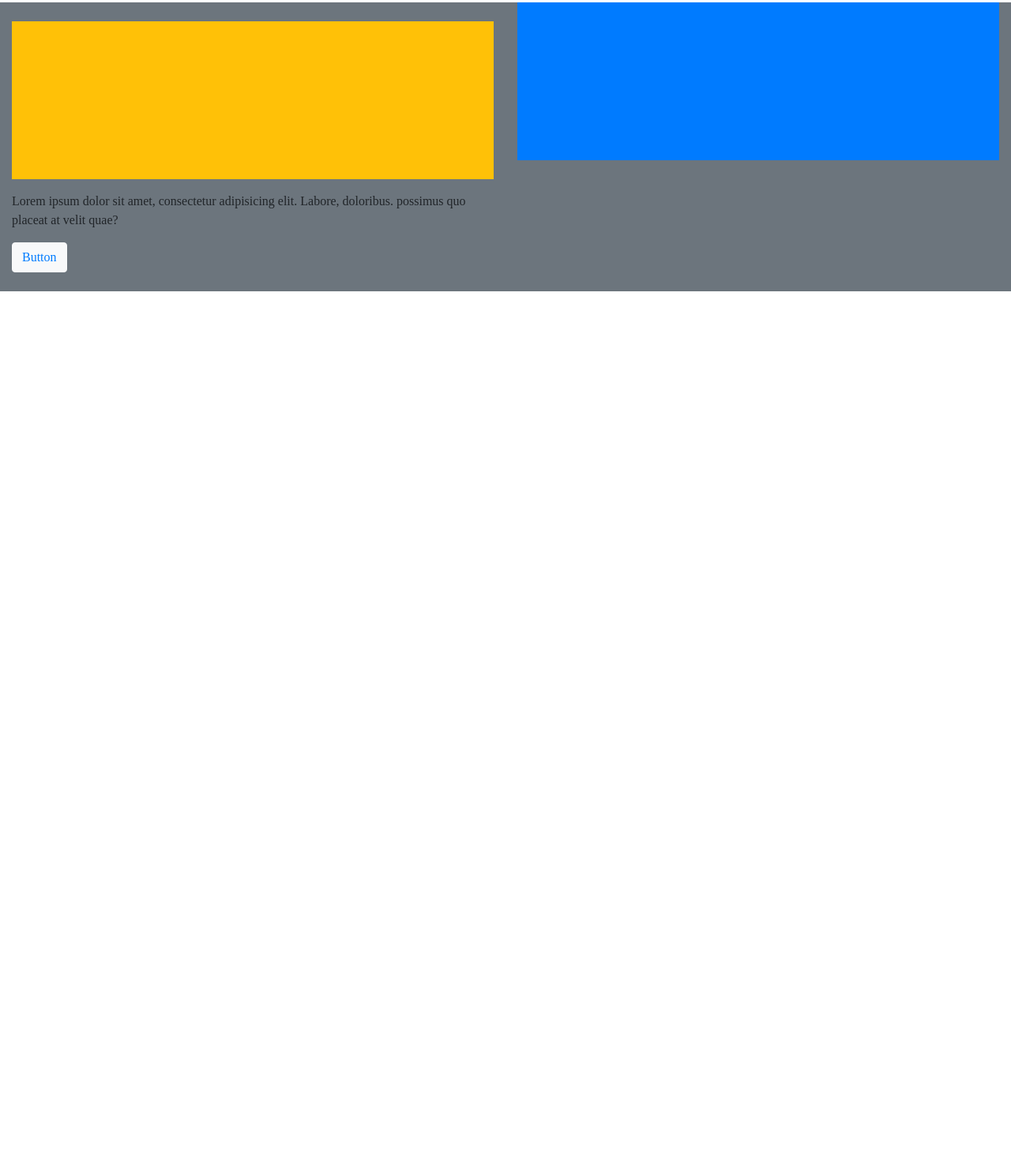
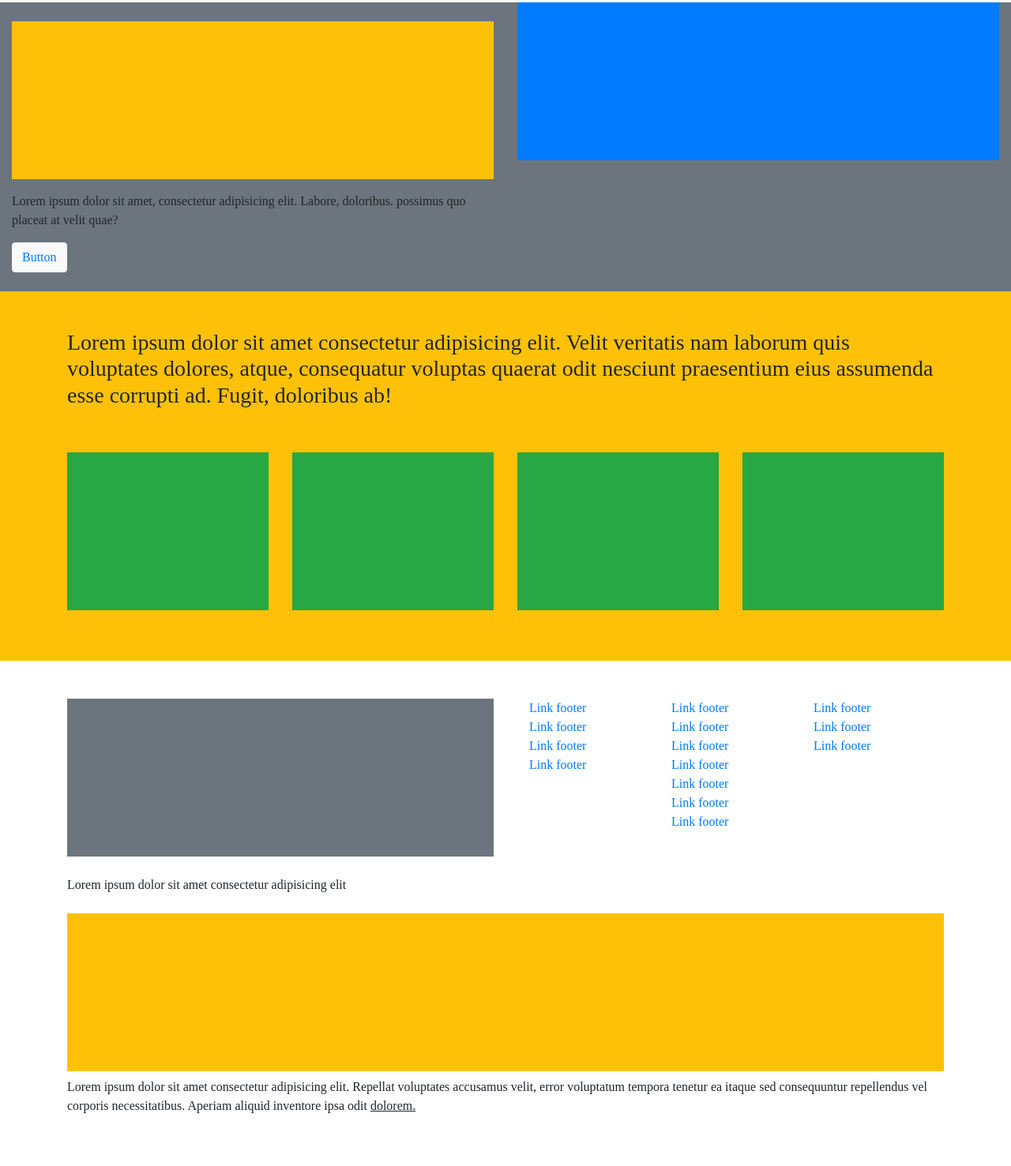
Before and after one commit to AndrianiClaudio/htmlcss-playstation, a plain HTML site: page index.html in a window 1280 px wide. Shown: the part 4515-5992 px from the top of the page at 79% size. Before the commit the page ends 4884 px from the top, so only its background shows below. Drawn offline with nearby package versions, Linux system fonts and the light colour scheme.

Commit message:
blocco footer

```diff
--- a/index.html
+++ b/index.html
@@ -363,7 +363,112 @@
     </main>
     <!-- /MAIN -->
     <!-- FOOTER -->
-    <footer class="footer bg-warning"></footer>
+    <footer class="footer">
+        <!-- social -->
+        <div class="footer-top  bg-warning">
+            <div class="container">
+                <div class="row pt-5 pb-5">
+                    <div class="col-12 pb-5">
+                        <h3>
+                            Lorem ipsum dolor sit amet consectetur adipisicing elit. Velit veritatis nam laborum quis voluptates dolores, atque, consequatur voluptas quaerat odit nesciunt praesentium eius assumenda esse corrupti ad. Fugit, doloribus ab!
+                        </h3>
+                    </div>
+                        <div class="col-6 col-md">
+                            <div class="image bg-success mb-3"></div>
+                        </div>
+                        <div class="col-6 col-md">
+                            <div class="image bg-success mb-3"></div>
+                        </div>
+                        <div class="col-6 col-md">
+                            <div class="image bg-success mb-3"></div>
+                        </div>
+                        <div class="col-6 col-md">
+                            <div class="image bg-success mb-3"></div>
+                        </div>
+                </div>
+            </div>
+        </div>
+        <!-- footer bottom -->
+        <div class="footer-bottom">
+            <div class="container">
+                <div class="row pt-5 pb-5">
+                    <div class="col-12 col-lg-6 mb-4">
+                        <div class="image bg-secondary mb-4"></div>
+                        <span>Lorem ipsum dolor sit amet consectetur adipisicing elit</span>
+                    </div>
+
+                    <!-- liste -->
+                    <div class="col-12 col-lg-6 ">
+                        <div class="container">
+                            <div class="row">
+                                <div class="col-12 col-md">
+                                    <ul class="list-unstyled">
+                                        <li>
+                                            <a href="#" class="text-decoration-none" </a>
+                                        </li>
+                                        <li>
+                                            <a href="#" class="text-decoration-none">link footer</a>
+                                        </li>
+                                        <li>
+                                            <a href="#" class="text-decoration-none">link footer</a>
+                                        </li>
+                                        <li>
+                                            <a href="#" class="text-decoration-none">link footer</a>
+                                        </li>
+                                        <li>
+                                            <a href="#" class="text-decoration-none">link footer</a>
+                                        </li>
+                                    </ul>
+                                </div>
+                                <div class="col-12 col-md">
+                                    <ul class="list-unstyled">
+                                        <li>
+                                            <a href="#" class="text-decoration-none">link footer</a>
+                                        </li>
+                                        <li>
+                                            <a href="#" class="text-decoration-none">link footer</a>
+                                        </li>
+                                        <li>
+                                            <a href="#" class="text-decoration-none">link footer</a>
+                                        </li>
+                                        <li>
+                                            <a href="#" class="text-decoration-none">link footer</a>
+                                        </li>
+                                        <li>
+                                            <a href="#" class="text-decoration-none">link footer</a>
+                                        </li>
+                                        <li>
+                                            <a href="#" class="text-decoration-none">link footer</a>
+                                        </li>
+                                        <li>
+                                            <a href="#" class="text-decoration-none">link footer</a>
+                                        </li>
+                                    </ul>
+                                </div>
+                                <div class="col-12 col-md">
+                                    <ul class="list-unstyled">
+                                        <li>
+                                            <a href="#" class="text-decoration-none">link footer</a>
+                                        </li>
+                                        <li>
+                                            <a href="#" class="text-decoration-none">link footer</a>
+                                        </li>
+                                        <li>
+                                            <a href="#" class="text-decoration-none">link footer</a>
+                                        </li>
+                                    </ul>
+                                </div>
+                            </div>
+                        </div>
+                    </div>
+                    <div class="col">
+                        <div class="image bg-warning mb-2"></div>
+                        <p>Lorem ipsum dolor sit amet consectetur adipisicing elit. Repellat voluptates accusamus velit, error voluptatum tempora tenetur ea itaque sed consequuntur repellendus vel corporis necessitatibus. Aperiam aliquid inventore ipsa odit <u>dolorem.</u></p>
+                    </div>
+                </div>
+            </div>
+        </div>
+    </footer>
     <!-- /FOOTER -->
 
     <!-- BOOTSTRAP JS -->
```
